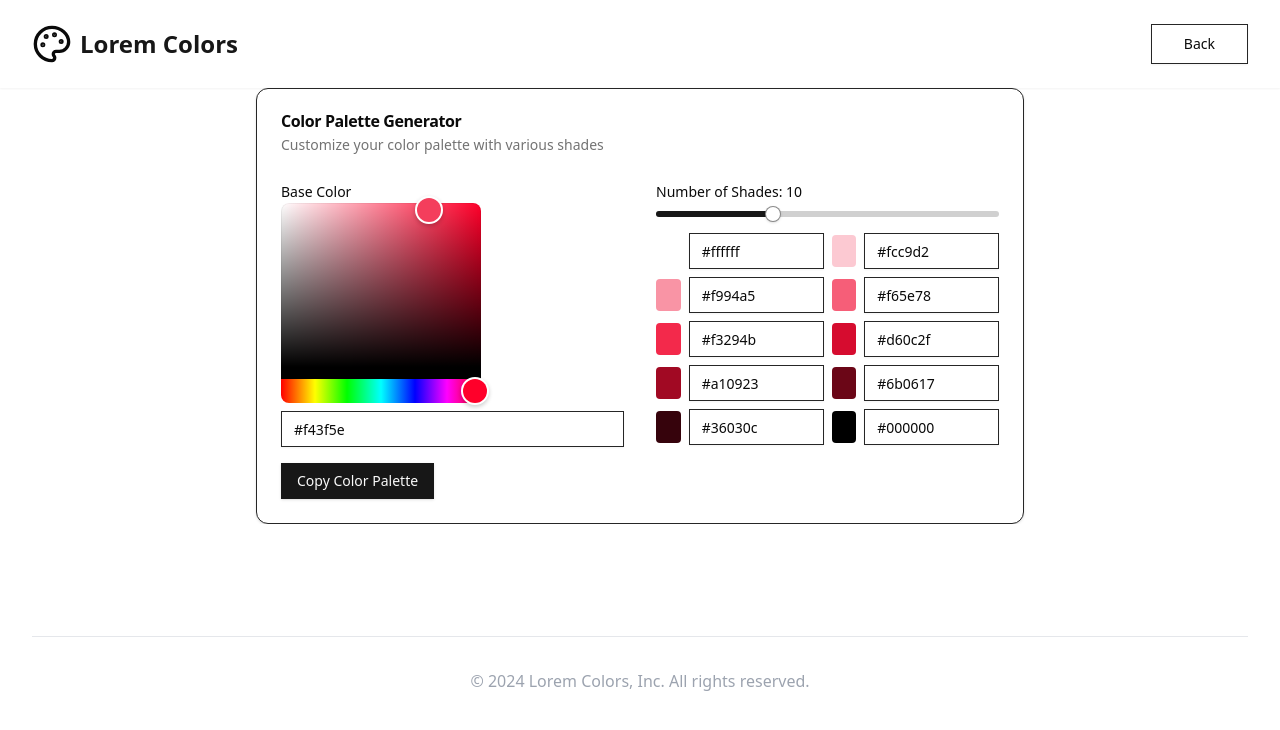
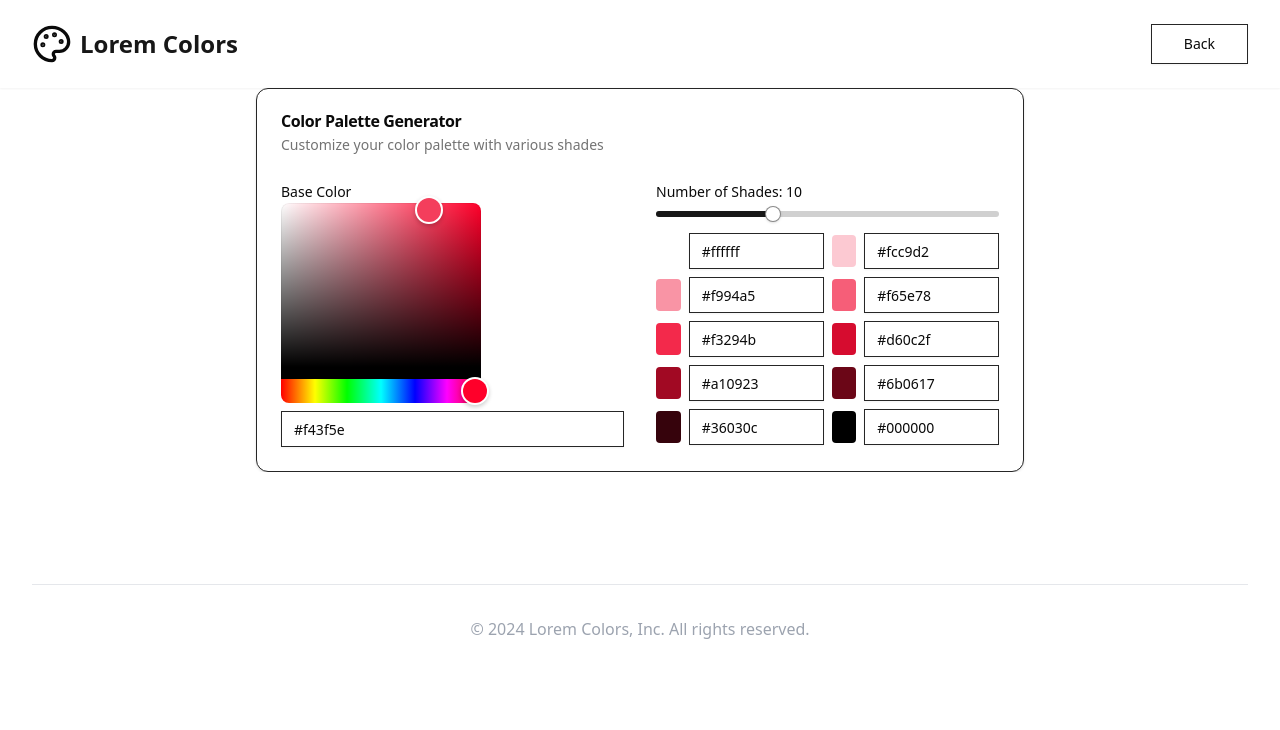
Before and after one commit to peterkessibu/lorem-colors, a Next.js app: page /color-box in a window 1280 px wide. Shown: the top 730 px of the page. Built offline with nearby package versions, Linux system fonts and the light colour scheme.

Commit message:
Remove unused Button component from ColorBox in ColorTuner

```diff
--- a/components/ColorTuner.js
+++ b/components/ColorTuner.js
@@ -5,7 +5,6 @@ import { HexColorPicker } from 'react-colorful'
 import { Card, CardContent, CardDescription, CardHeader, CardTitle } from "@/components/ui/card"
 import { Label } from "@/components/ui/label"
 import { Input } from "@/components/ui/input"
-import { Button } from "@/components/ui/button"
 import { Slider } from "@/components/ui/slider"
 
 const ColorBox = () => {
@@ -123,9 +122,6 @@ const ColorBox = () => {
             </div>
           </div>
         </div>
-        <Button className="mt-4" onClick={() => console.log(colorShades)}>
-          Copy Color Palette
-        </Button>
       </CardContent>
     </Card>
   )
```
